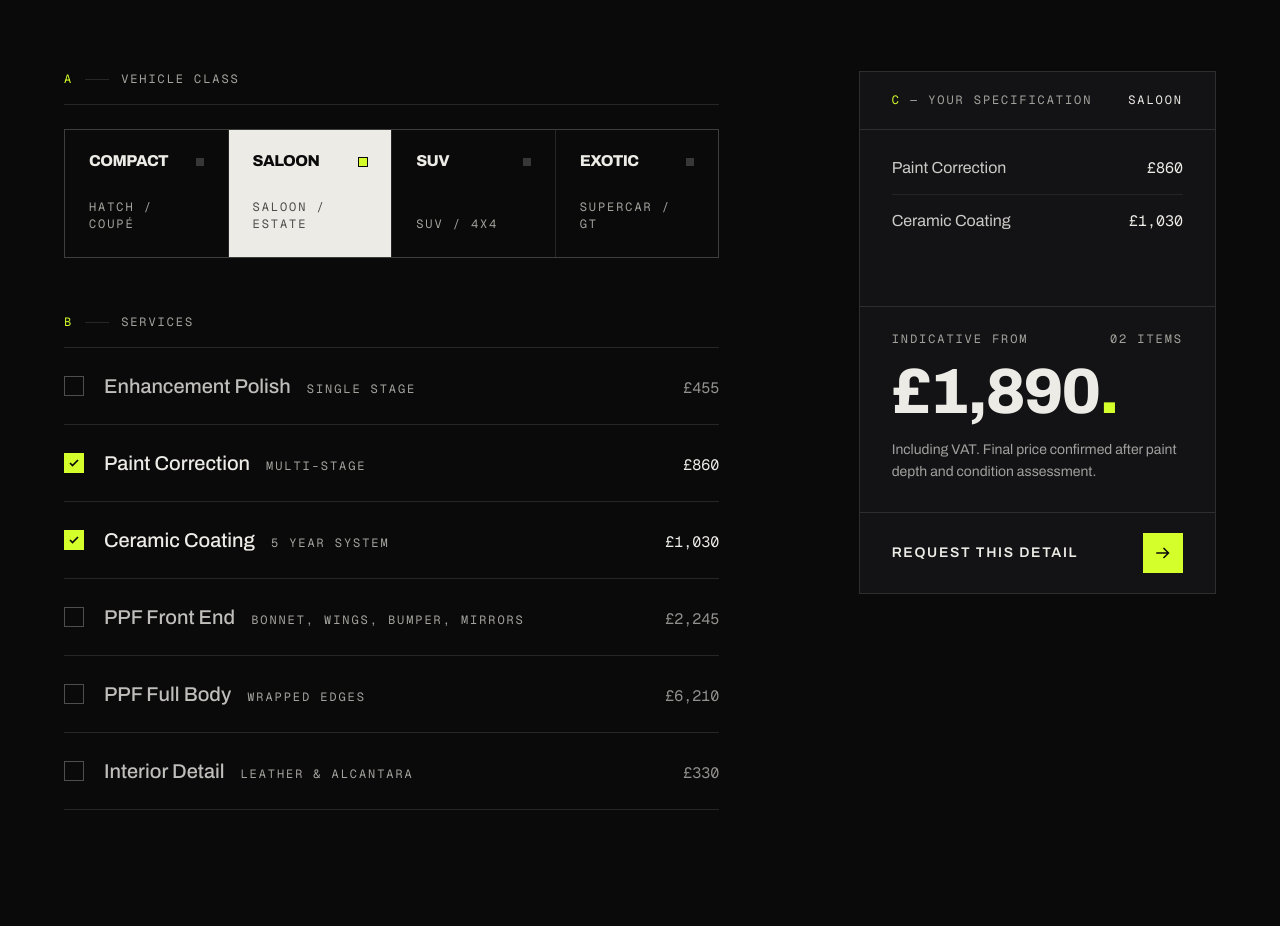
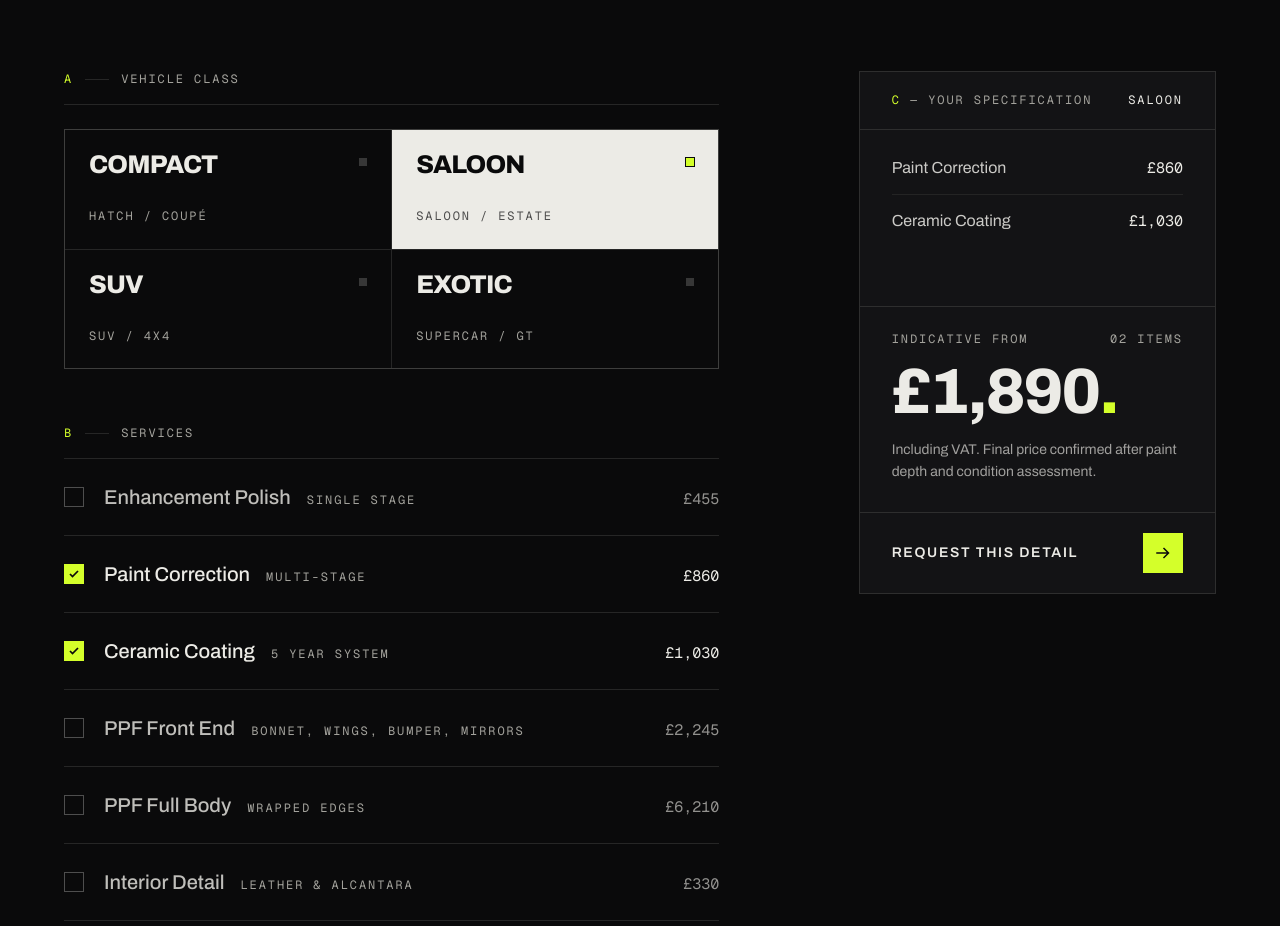
Before and after one commit to ghostmatrix1984/apex-detailing, a Next.js app: page / in a window 1280 px wide. Shown: the part 4180-5106 px from the top of the page. Built offline with nearby package versions, Linux system fonts and the light colour scheme; no server answers.

Commit message:
Give configurator cards more room instead of shrinking titles

```diff
--- a/components/build-your-detail.tsx
+++ b/components/build-your-detail.tsx
@@ -97,7 +97,7 @@ export function BuildYourDetail() {
           <div className="flex flex-col gap-14 lg:col-span-7">
             <fieldset>
               <StepLegend letter="A">Vehicle class</StepLegend>
-              <div className="mt-6 grid grid-cols-2 gap-px border border-line bg-line max-[30rem]:grid-cols-1 md:grid-cols-4">
+              <div className="mt-6 grid grid-cols-2 gap-px border border-line bg-line max-[30rem]:grid-cols-1 3xl:grid-cols-4">
                 {VEHICLES.map((v) => {
                   const active = v.id === vehicle;
                   return (
@@ -117,7 +117,7 @@ export function BuildYourDetail() {
                         onChange={() => setVehicle(v.id)}
                         className="sr-only"
                       />
-                      <span className="font-display text-[min(clamp(1.375rem,2vw,1.75rem),calc(15.5cqi_-_2px))]">
+                      <span className="font-display text-[min(clamp(1.375rem,2vw,1.75rem),calc(15.8cqi_-_2px))]">
                         {v.label}
                       </span>
                       <span
```
